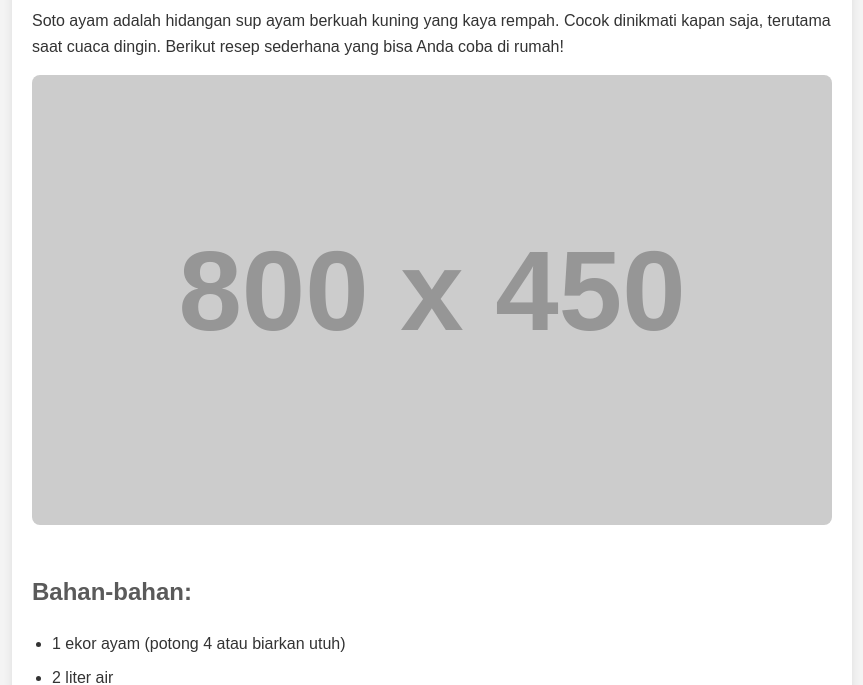
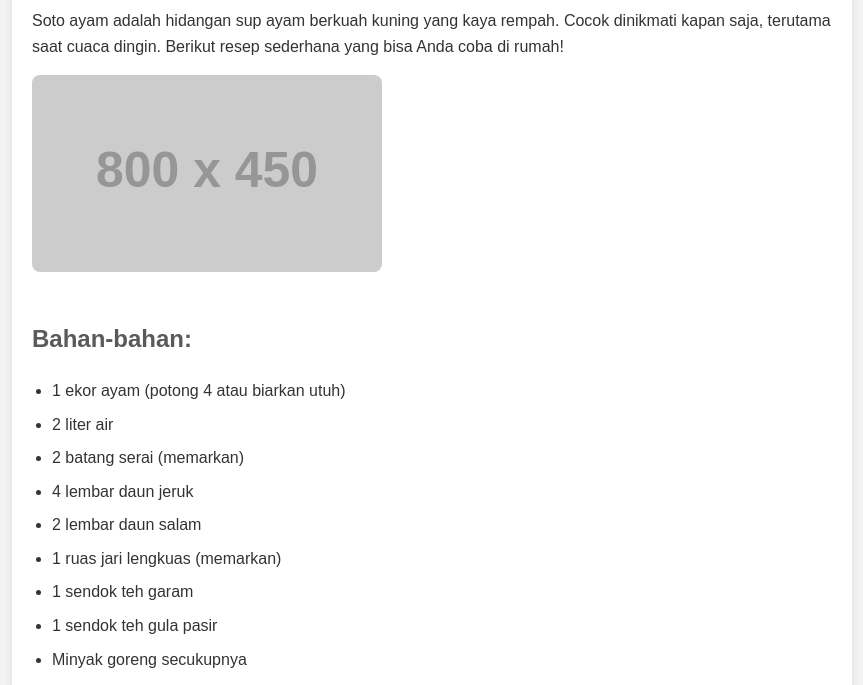
Before and after one commit to raihanfaturrahman-blip/berajarhtml-8B, a plain HTML site: page index.html in a window 1280 px wide. Shown: the part 126-811 px from the top of the page, without its empty margins (208-1071 px from the left). Drawn offline with Linux system fonts and the light colour scheme; placeholder pictures from the web are drawn by us.

Commit message:
ganti ukuran gambar

```diff
--- a/index.html
+++ b/index.html
@@ -49,7 +49,7 @@
         <h1>Resep Soto Ayam Kuah Kuning</h1>
         <p>Soto ayam adalah hidangan sup ayam berkuah kuning yang kaya rempah. Cocok dinikmati kapan saja, terutama saat cuaca dingin. Berikut resep sederhana yang bisa Anda coba di rumah!</p>
 
-        <img src="https://via.placeholder.com/800x450.png?text=Gambar+Soto+Ayam" alt="Semangkuk soto ayam lezat dengan bahan pelengkap" class="recipe-image">
+        <img src="https://via.placeholder.com/800x450.png?text=Gambar+Soto+Ayam" alt="Semangkuk soto ayam lezat dengan bahan pelengkap" class="recipe-image" width="350">
 
         <h2>Bahan-bahan:</h2>
         <ul>
```
